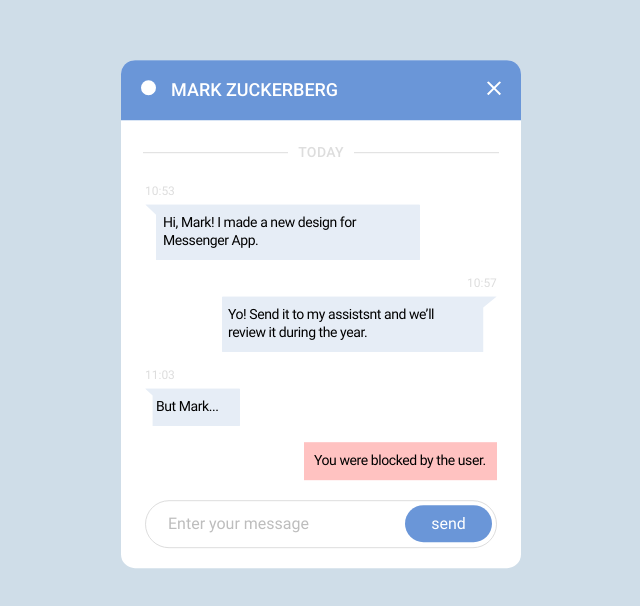
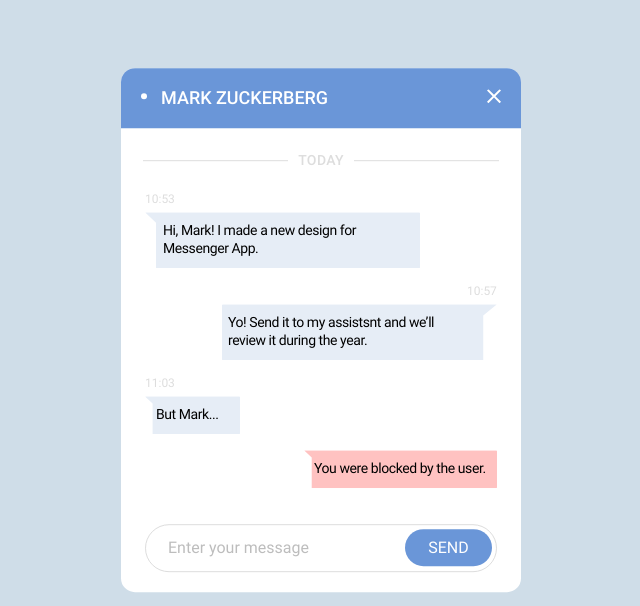
Before and after one commit to MaxmudAxmedov/vazifa-telegram, a plain HTML site: page index.html in a window 1280 px wide. Shown: the part 194-800 px from the top of the page, without its empty margins (319-959 px from the left). Drawn offline with Linux system fonts and the light colour scheme.

Commit message:
Add all change

```diff
--- a/index.html
+++ b/index.html
@@ -33,16 +33,16 @@
         </div>
 
         <time class="date date__left">10:57</time>
-        <div class="message__right">
+        <div class="message message__right">
           <p class="message__content">Yo! Send it to my assistsnt and we’ll review it during the year.</p>
         </div>
 
        <time class="date">11:03</time>
-        <div class="message__left">
+        <div class="message message__left">
           <p class="message__content">But Mark...</p>
         </div>
 
-        <div class="message__red">
+        <div class="message message__red">
           <p class="message__content">You were blocked by the user.</p>
         </div>
       </div>
--- a/scss/blocks/_header.scss
+++ b/scss/blocks/_header.scss
@@ -13,15 +13,15 @@
   justify-content: space-between;
   background-color: #6A96D8;
   position: relative;
-  margin-bottom: 24px;
   padding: 20px;
   border-radius: 14px 14px 0px 0px;
 }
 .box::before{
   position: absolute;
   content: "";
-  width: 15px;
-  height: 15px;
+  width: 6px;
+  height: 6px;
+  top: 25px;
   border-radius: 50%;
   background-color: #fff;
 
@@ -32,7 +32,7 @@
   line-height: 20px;
   margin: 0;
   text-transform: uppercase;
-  margin-left: 30px;
+  margin-left: 20px;
   color: #fff;
 }
 .resit__icon{
@@ -43,7 +43,7 @@
   }
 }
 .main{
-  padding: 0px 24px 20px 24px;
+  padding: 24px 24px 20px 24px;
 }
 .line{
   width: 352px;
@@ -161,6 +161,7 @@ button{
   border: none;
   background-color: #6A96D8;
   border-radius: 100px;
+  text-transform: uppercase;
   margin: 4px;
   padding: 9px 16px;
   font-weight: normal;
```
Also changed, not shown: css/main.css, 1 other file.
